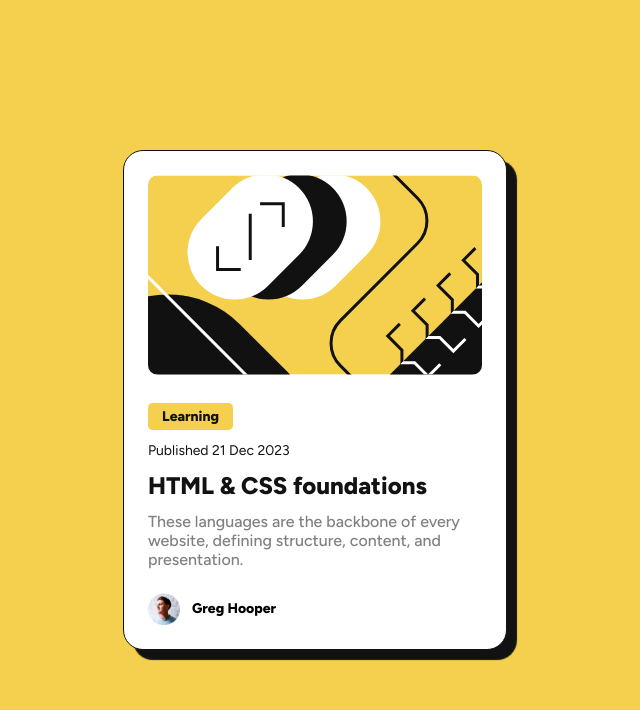
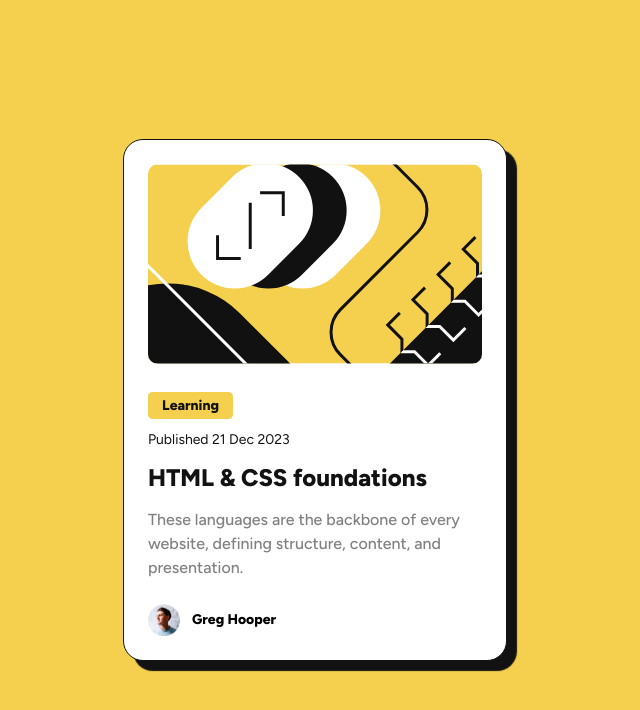
Before and after one commit to yoyov51234/card, a website: page redoProjects/blog-preview-card/index.html in a window 1280 px wide. Shown: the whole page, without its empty margins (325-965 px from the left). Drawn offline with Linux system fonts and the light colour scheme.

Commit message:
adding line-height to description and title

```diff
--- a/redoProjects/blog-preview-card/index.scss
+++ b/redoProjects/blog-preview-card/index.scss
@@ -92,6 +92,7 @@ body {
         font-size: size(20, );
         font-weight: 800;
         cursor: pointer;
+        line-height: 150%;
 
         &:hover {
           color: var(--primary);
@@ -102,6 +103,7 @@ body {
         color: var(--grey);
         font-size: size(14, );
         font-weight: 500;
+        line-height: 150%;
       }
     }
 
```
Also changed, not shown: redoProjects/blog-preview-card/index.css, 1 other file.
